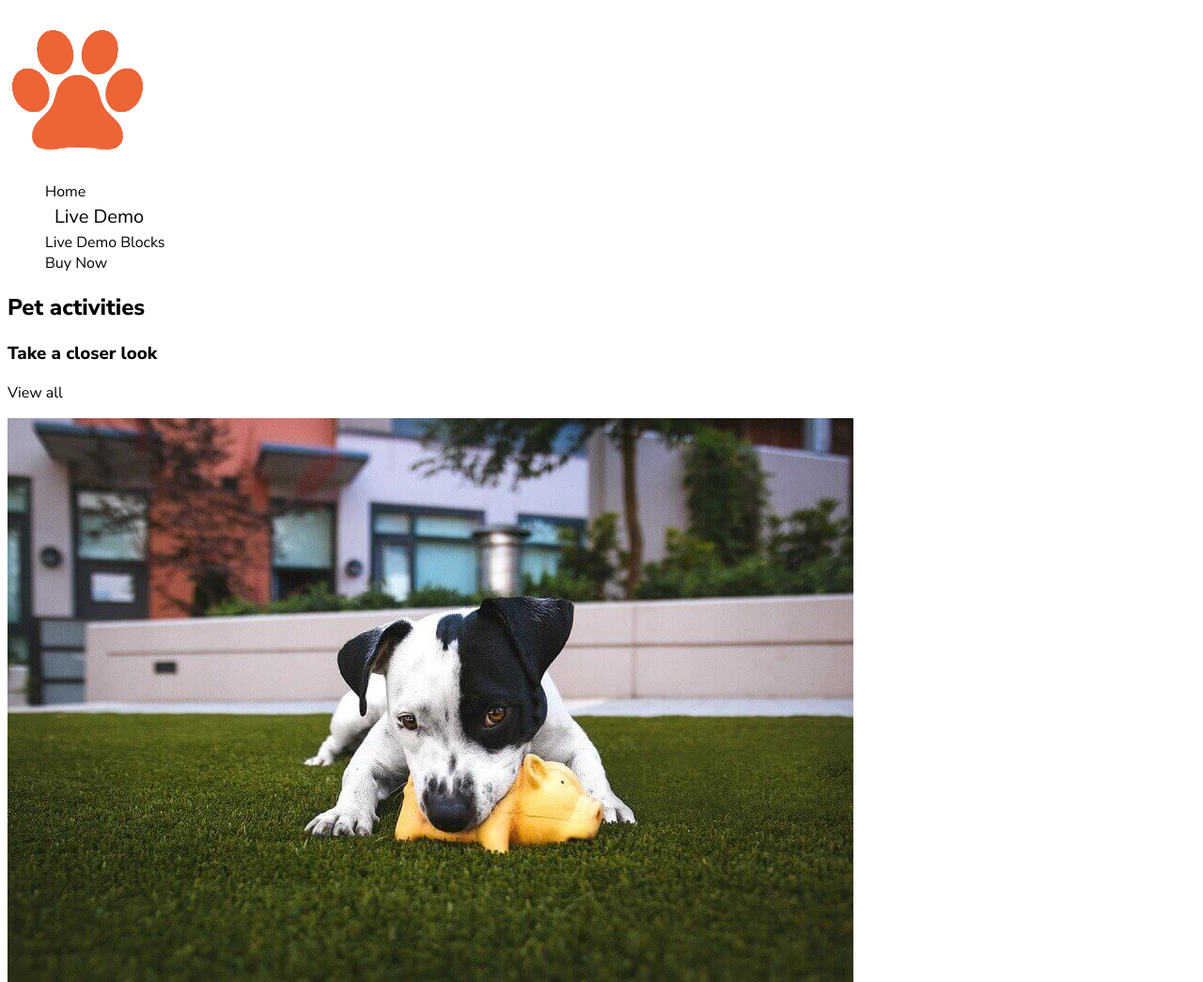
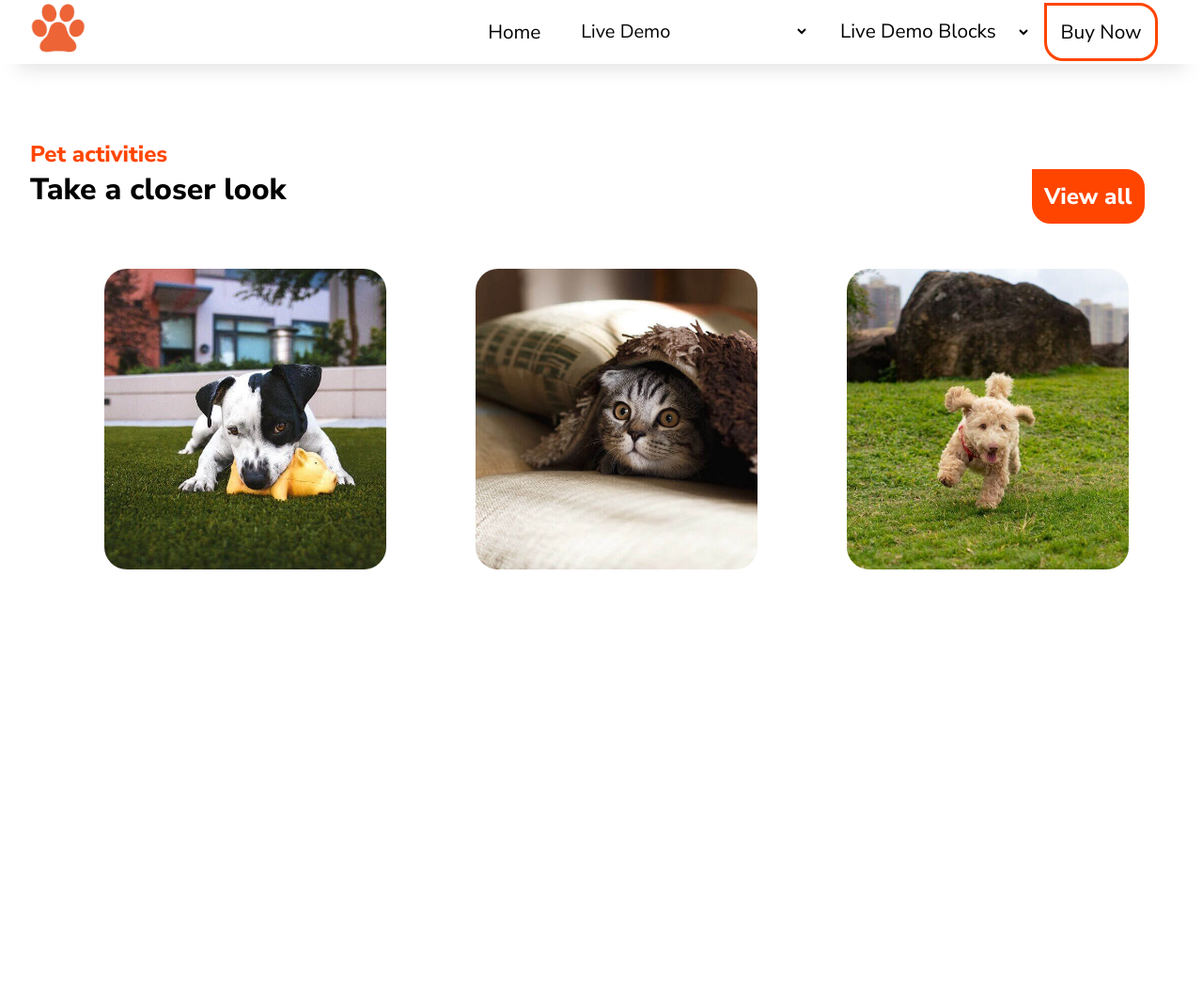
Before and after one commit to SemperFenix/202301-W1CH4-ivan-duran, a website: page index.html in a window 1280 px wide. Shown: the top 1045 px of the page at 94% size. After the commit the page ends 800 px from the top, so only its background shows below. Drawn offline with Linux system fonts and the light colour scheme.

Commit message:
Add desktop site

```diff
--- a/index.html
+++ b/index.html
@@ -12,13 +12,13 @@
 
 <body>
   <header>
-    <h1><img src="images/logo2.png" alt="Company logo"></h1>
+    <h1><img src="images/logo2.png" alt="Company logo" width="60"></h1>
 
     <nav>
       <ul>
         <li>Home</li>
         <li><label for="menu2"> </label>
-          <select class="select""" name="Live" id="menu2" value="Live Demo">
+          <select class="select" name="Live" id="menu2">
             <option value="Live-Demo">Live Demo</option>
             <option value="Pet-Boarding-Services">Pet Boarding Services</option>
             <option value="Pet-Toys-and-Food-Shop">Pet Toys and Food Shop</option>
--- a/sass/style.scss
+++ b/sass/style.scss
@@ -5,6 +5,7 @@
 *::before {
   font-family: "Nunito Sans", sans-serif;
   box-sizing: border-box;
+  margin: 0;
 }
 html,
 body {
@@ -12,6 +13,7 @@ body {
 }
 ul {
   list-style: none;
+  font-size: 1.3rem;
 }
 img,
 picture,
@@ -24,13 +26,12 @@ svg {
 
 select {
   // A reset of styles, including removing the default dropdown arrow
-  appearance: NONE;
+
   // Additional resets for further consistency
   background-color: transparent;
   border: none;
   padding: 0 1em 0 0;
   margin: 0;
-  width: 100%;
   font-family: inherit;
   font-size: inherit;
   cursor: inherit;
@@ -38,9 +39,6 @@ select {
   outline: none;
 }
 .select {
-  width: 100%;
-  min-width: 15ch;
-  max-width: 30ch;
   // border: 1px solid var(--select-border);
   border-radius: 0.25em;
   padding: 0.25em 0.5em;
@@ -51,7 +49,98 @@ select {
   box-shadow: none;
   border: none;
 }
+h1 {
+  margin-left: 2rem;
+}
+select > option {
+  font-weight: 800;
+}
 
 select option:first-of-type {
   display: none;
 }
+
+ul > li:last-child {
+  border: 3px solid orangered;
+  border-radius: 0px 20px 20px 20px;
+  min-width: fit-content;
+  margin-right: 3rem;
+}
+
+header {
+  display: flex;
+  flex-direction: row;
+  justify-content: space-between;
+  box-shadow: rgba(191, 191, 191, 0.45) 0px 25px 20px -20px;
+  width: 100%;
+}
+nav > ul {
+  display: flex;
+  flex-direction: row;
+  justify-content: space-evenly;
+  flex-wrap: wrap;
+  align-items: center;
+}
+ul li {
+  padding: 0.9rem;
+}
+li {
+  flex: 1 0 5%;
+}
+
+h2 {
+  font-size: 1.5rem;
+  color: orangered;
+  font-weight: 800;
+}
+
+h3 {
+  font-size: 2rem;
+  font-weight: 800;
+}
+
+main {
+  margin-top: 5rem;
+  margin-left: 2rem;
+}
+article {
+  display: flex;
+  flex-direction: row;
+  justify-content: space-evenly;
+  flex-wrap: wrap;
+  gap: 1rem;
+  width: 100%;
+  img {
+    width: 15rem;
+    height: 20rem;
+    border-radius: 1.5rem;
+    width: 300px;
+    object-fit: cover;
+  }
+}
+section {
+  div {
+    display: flex;
+    flex-direction: row;
+    justify-content: space-between;
+    width: 95%;
+    margin-bottom: 3rem;
+
+    p {
+      font-size: 1.5rem;
+      font-weight: 800;
+      color: white;
+      padding: 0.7rem;
+      background-color: orangered;
+      border-radius: 0px 20px 20px 20px;
+      border: 2px solid orangered;
+    }
+    p:hover {
+      border: 2px solid orangered;
+      border-radius: 0px 20px 20px 20px;
+
+      background-color: white;
+      color: orangered;
+    }
+  }
+}
```
Also changed, not shown: css/style.css, 1 other file.
